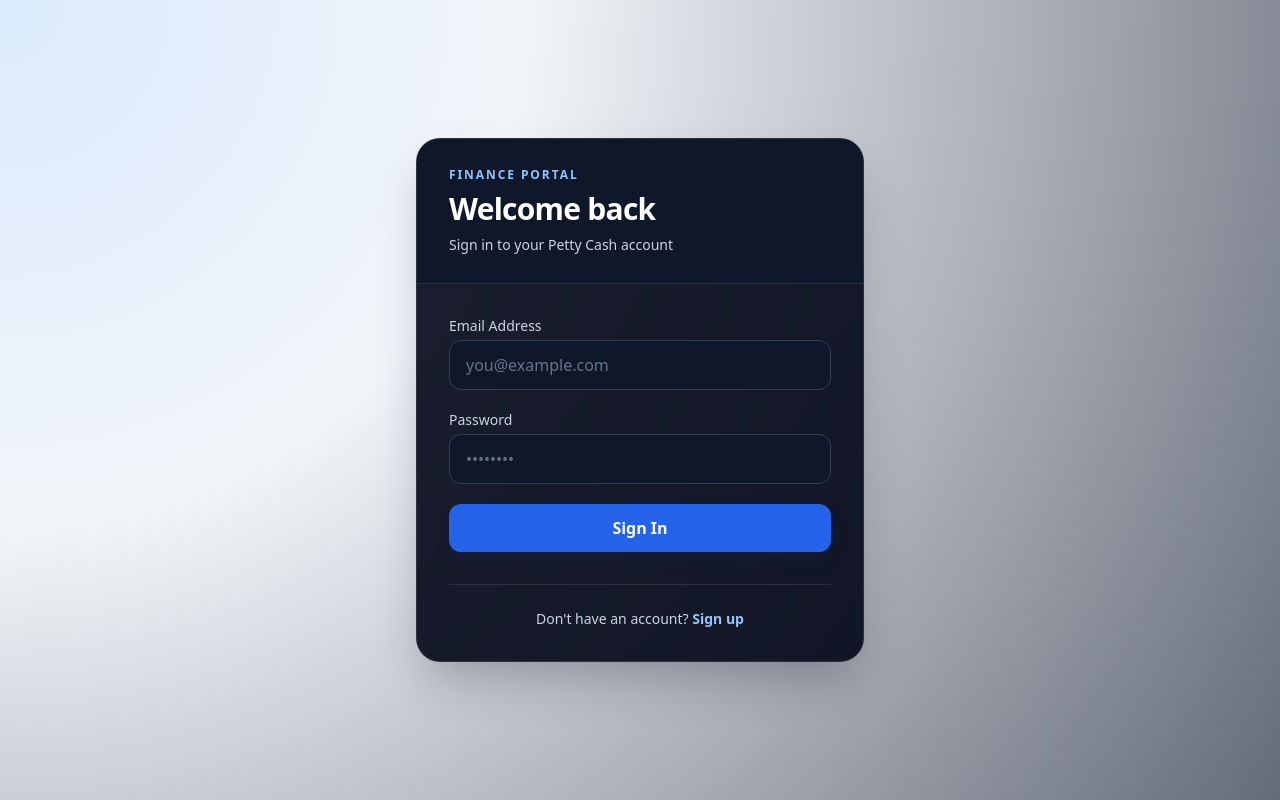
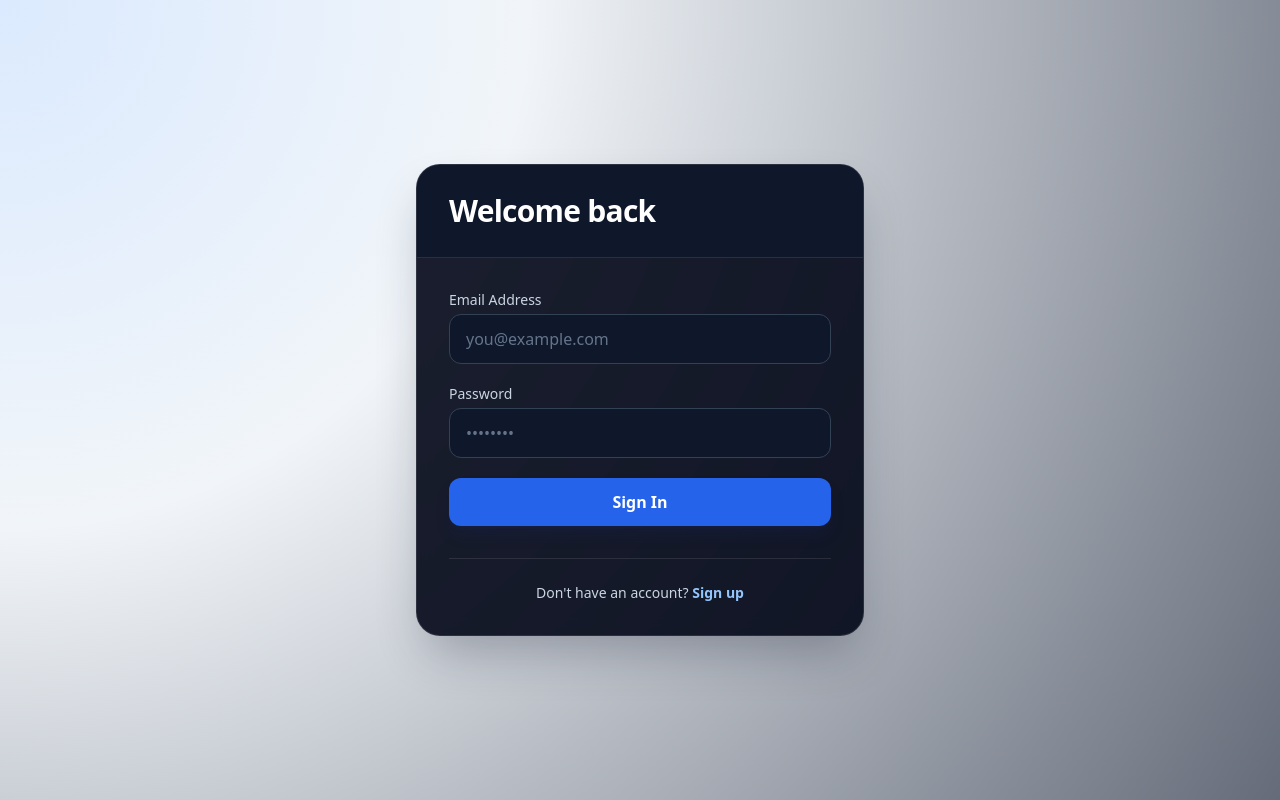
Before and after one commit to lahirupiyumal/pettycash, a React (Vite) app in the folder frontend/: page /login in a window 1280 px wide. Built offline with nearby package versions, Linux system fonts and the light colour scheme; the HTML template or start-up script is replaced by a standard one.

Commit message:
refactor: update request body size limits in server configuration and improve Dashboard UI with logo

```diff
--- a/frontend/src/pages/Dashboard.jsx
+++ b/frontend/src/pages/Dashboard.jsx
@@ -16,13 +16,13 @@ import {
   BarChart3,
   FileSpreadsheet,
   Gauge,
+  Grid2x2,
   HandCoins,
   LayoutDashboard,
   LogOut,
   PieChart,
   ReceiptText,
   Upload,
-  WalletCards,
 } from 'lucide-react';
 
 export default function Dashboard() {
@@ -52,7 +52,7 @@ export default function Dashboard() {
     { label: 'CASH IN HAND', icon: HandCoins },
     { label: 'VARIANCE', icon: PieChart },
     { label: 'Monthly Summary', icon: BarChart3 },
-    { label: 'Cost Centers', icon: WalletCards },
+    { label: 'Cost Centers', icon: Grid2x2 },
     { label: 'Forecast', icon: Gauge },
     { label: 'Imported Data', icon: FileSpreadsheet },
     { label: 'Import Excel File', icon: Upload },
@@ -65,8 +65,8 @@ export default function Dashboard() {
       <aside className="hidden lg:flex w-72 bg-slate-950 text-white flex-col shadow-xl">
         <div className="px-7 py-7 border-b border-white/10 bg-slate-900">
           <div className="flex items-center gap-3">
-            <div className="h-11 w-11 rounded-xl bg-blue-600 flex items-center justify-center shadow-lg shadow-blue-950/20">
-              <WalletCards className="h-6 w-6" />
+            <div className="h-11 w-11 flex-shrink-0 flex items-center justify-center">
+              <img src="https://upload.wikimedia.org/wikipedia/commons/e/ed/SLTMobitel_Logo.svg" alt="SLT Logo" className="h-10 w-10 object-contain" />
             </div>
             <div>
               <p className="text-xs font-semibold tracking-[0.14em] text-slate-400 uppercase">Finance Portal</p>
--- a/frontend/src/pages/Login.jsx
+++ b/frontend/src/pages/Login.jsx
@@ -30,9 +30,7 @@ export default function Login() {
       <div className="mx-auto flex min-h-[calc(100vh-5rem)] w-full max-w-md items-center justify-center">
         <div className="w-full overflow-hidden rounded-3xl border border-white/10 bg-slate-950/90 shadow-2xl shadow-slate-900/30 backdrop-blur">
           <div className="border-b border-white/10 bg-slate-900 px-8 py-7">
-            <p className="text-xs font-semibold tracking-[0.16em] text-blue-300 uppercase">Finance Portal</p>
-            <h2 className="mt-2 text-3xl font-black tracking-tight text-white">Welcome back</h2>
-            <p className="mt-2 text-sm text-slate-300">Sign in to your Petty Cash account</p>
+            <h2 className="text-3xl font-black tracking-tight text-white">Welcome back</h2>
           </div>
 
           <div className="px-8 py-8">
```
Also changed, not shown: 1 other file (tests, documents, lock files or other folders).
